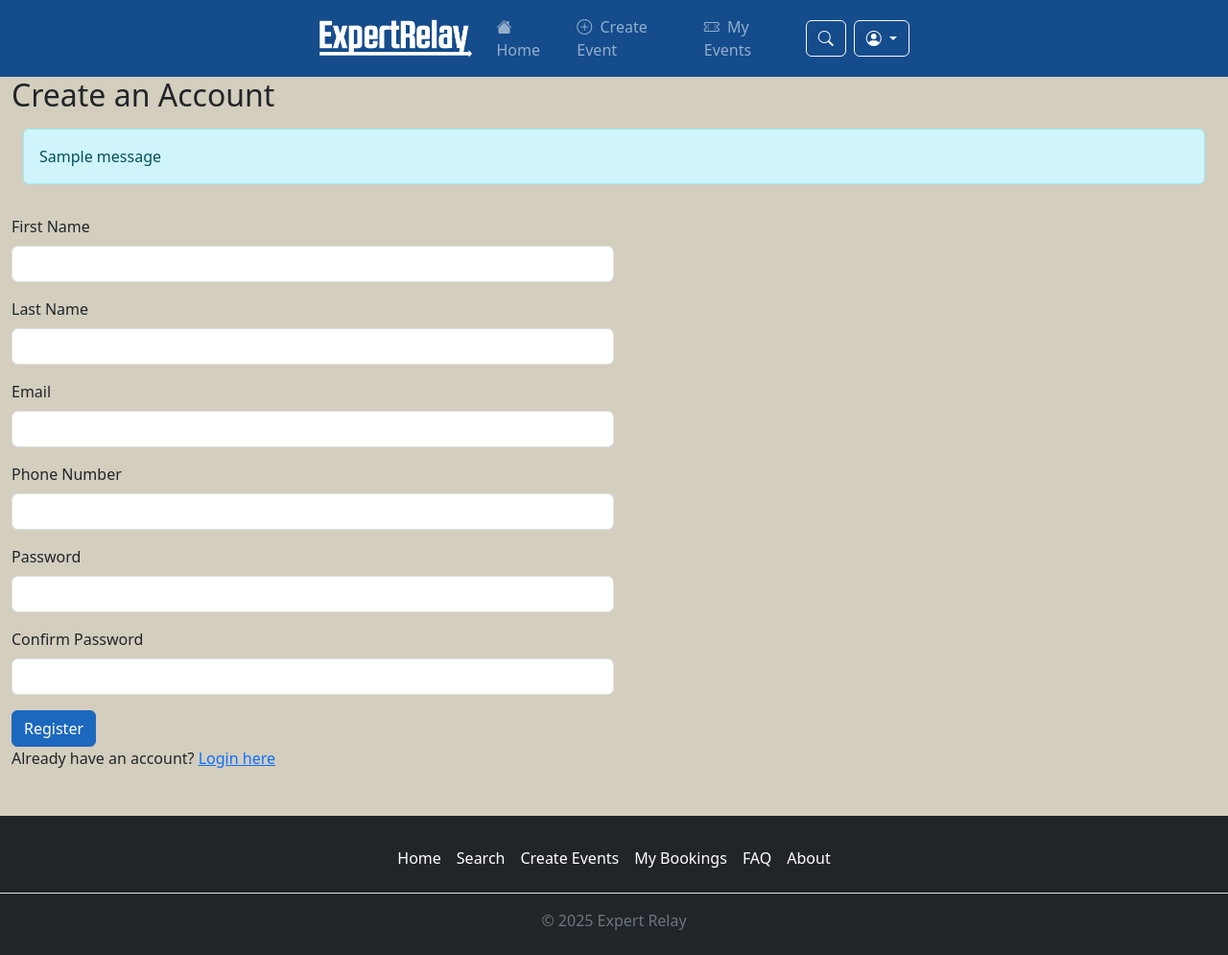
After one commit to Doozie01/IAB207-G34-T2, a Flask app: page /register in a window 1280 px wide. The commit adds this page. Shown: the whole page at 96% size. Run offline with Flask 3, Linux system fonts and the light colour scheme; one stand-in notice (Sample message) is shown; some libraries are stand-ins or nearby versions.

Commit message:
Login and Register Functionality

```diff
--- a/travel/__init__.py
+++ b/travel/__init__.py
@@ -1,8 +1,14 @@
 from flask import Flask
 from .views import bp as main_bp
+from flask_bootstrap import Bootstrap5
 
 def create_app():
     app = Flask(__name__)
     app.register_blueprint(main_bp)
+    app.secret_key = 'secret'
+    Bootstrap5(app)
+
+    from . import auth
+    app.register_blueprint(auth.authbp)
 
     return app
--- /dev/null
+++ b/travel/auth.py
@@ -0,0 +1,21 @@
+from flask import Blueprint, render_template, redirect, url_for, flash
+from .forms import LoginForm, RegisterForm
+
+authbp = Blueprint('auth', __name__)
+
+@authbp.route('/login', methods=['GET', 'POST'])
+def login():
+    loginForm = LoginForm()
+    if loginForm.validate_on_submit():
+        print('Successfully Logged In')
+        flash('You Logged in Successfully')
+        return redirect(url_for('auth.login'))
+    return render_template('user.html', form=loginForm, heading='Login')
+
+@authbp.route('/register', methods = ['GET', 'POST'])
+def register():
+    registerForm = RegisterForm()
+    if registerForm.validate_on_submit():
+        print('Successfully Registered')
+        return redirect(url_for('auth.login'))
+    return render_template('user.html', form=registerForm, heading='Create an Account')
--- /dev/null
+++ b/travel/forms.py
@@ -0,0 +1,17 @@
+from flask_wtf import FlaskForm
+from wtforms.fields import TextAreaField, SubmitField, StringField, PasswordField, EmailField, TelField
+from wtforms.validators import InputRequired, Email, EqualTo, Length
+
+class LoginForm(FlaskForm):
+    email = EmailField("Email", validators=[InputRequired('Enter Email')])
+    password = PasswordField("Password", validators=[InputRequired('Enter Password')])
+    submit = SubmitField("Login")
+
+class RegisterForm(FlaskForm):
+    first_name = StringField("First Name", validators=[InputRequired()])
+    last_name = StringField("Last Name", validators=[InputRequired()])
+    email = EmailField("Email",[Email("Please enter a valid email address")])
+    number = TelField("Phone Number", validators=[InputRequired(), Length(min=10, max=10, message="Please enter a valid Phone Number")])
+    password = PasswordField("Password", validators=[InputRequired(), EqualTo('confirm', message="Passwords do not match")])
+    confirm = PasswordField("Confirm Password")
+    submit = SubmitField("Register")
--- a/travel/templates/register.html
+++ b/travel/templates/register.html
@@ -45,4 +45,4 @@
         </form>
     </div>
 
-{% end block %}
+{% endblock %}
--- /dev/null
+++ b/travel/templates/user.html
@@ -0,0 +1,41 @@
+{% extends "base.html" %}
+
+{% from 'bootstrap5/form.html' import render_form %}
+
+{% block content %}
+
+<div class="container-fluid">
+    <div class="page-header">
+        <h2>{{heading}}</h2>
+    </div>
+
+    {% with messages = get_flashed_messages() %}
+    {% if messages %}
+    <div class="container-fluid">
+        <div class="row mt-3 mb-3">
+            <div class="col-md-12">
+                {% for message in messages %}
+                <div class="alert alert-info">{{message}}</div>
+                {% endfor %}
+            </div>
+        </div>
+    </div>
+    {% endif %}
+    {% endwith %}
+
+    <div class="col-md-6 ml-5">
+        {{render_form(form)}}
+    </div>
+
+    {% if heading|lower == 'login' %}
+    <div class="col-md-4 mb-5 ml-5">
+        <p>Don't have an account? <a href="{{ url_for('auth.register') }}">Register here</a>.</p>
+    </div>
+    {% else %}
+    <div class="col-md-4 mb-5 ml-5">
+        <p>Already have an account? <a href="{{ url_for('auth.login') }}">Login here</a></p>
+    </div>
+    {% endif %}
+
+</div>
+{% endblock %}
```
Also changed, not shown: travel/templates/login.html (+4 -4 lines), travel/views.py (+6 -9 lines), main.py (line endings or trailing spaces).
